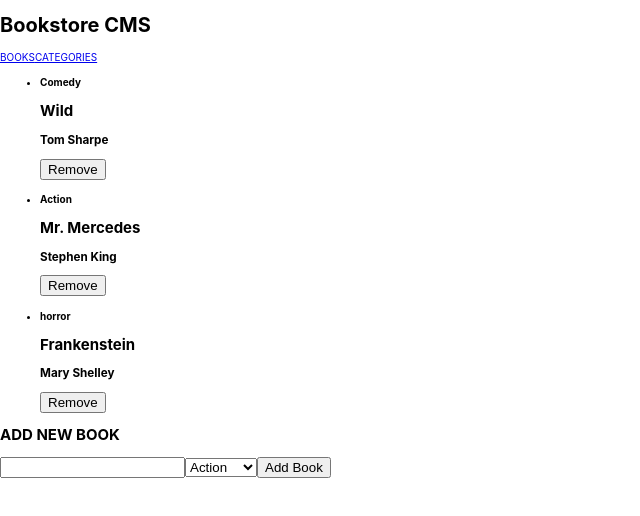
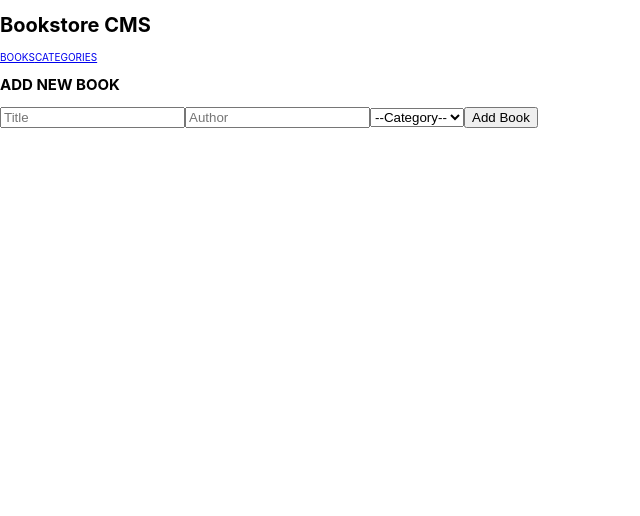
Before and after one commit to fherrerao/Bookstore, a React (Create React App) app: page / in a window 1280 px wide. Shown: the top 516 px of the page, without its empty margins (0-640 px from the left). Built offline with nearby package versions, Linux system fonts and the light colour scheme.

Commit message:
Add new book

```diff
--- a/package.json
+++ b/package.json
@@ -14,6 +14,7 @@
     "redux-devtools-extension": "^2.13.9",
     "redux-logger": "^3.0.6",
     "redux-thunk": "^2.4.1",
+    "uuidv4": "^6.2.12",
     "web-vitals": "^2.1.4"
   },
   "scripts": {
--- a/src/components/AddBook.jsx
+++ b/src/components/AddBook.jsx
@@ -1,21 +1,44 @@
 /* eslint-disable */
+import { useState } from "react";
 import { useDispatch } from "react-redux";
+import { v4 as uuidv4 } from 'uuid';
 import { addBook } from "../redux/books/books";
 
 const AddBook = () => {
   const dispatch = useDispatch();
+
+  const [title, setTitle] = useState('');
+  const [author, setAuthor] = useState('');
+  const [category, setCategory] = useState('');
+
+  const book = {
+    id: uuidv4(),
+    title,
+    author,
+    category
+  }
+
+  const sendBook = (e) => {
+    e.preventDefault();
+    console.log(book);
+    dispatch(addBook(book))
+  }
+
   return (
     <>
       <h2>ADD NEW BOOK</h2>
 
-      <form action="">
-        <input type="text" />
-        <select name="" id="">
-          <option value="">Action</option>
-          <option value="">Terror</option>
-          <option value="">Comedy</option>
+      <form onSubmit={sendBook} action="">
+        <input type="text" placeholder="Title" required onChange={e => setTitle(e.target.value)} />
+        <input type="text" placeholder="Author" required onChange={e => setAuthor(e.target.value)} />
+
+        <select name="categories" id="category" required onChange={e => setCategory(e.target.value)}>
+          <option>--Category--</option>
+          <option value="suspense">Suspense</option>
+          <option value="terror">Terror</option>
+          <option value="comedy">Comedy</option>
         </select>
-        <button type="button" onClick={() => dispatch(addBook('hello'))}>Add Book</button>
+        <button type="submit">Add Book</button>
       </form>
     </>
   )
--- a/src/components/Library.jsx
+++ b/src/components/Library.jsx
@@ -1,30 +1,10 @@
 /* eslint-disable */
-
+import { useSelector } from 'react-redux';
 import Book from './Book';
-// import { useSelector } from 'react-redux';
 
 const Library = () => {
-  const arrBooks = [
-    {
-      id: 1,
-      category: "Comedy",
-      title: "Wild",
-      author: "Tom Sharpe",
-    },
-    {
-      id: 2,
-      category: "Action",
-      title: "Mr. Mercedes",
-      author: "Stephen King",
-    },
-    {
-      id: 3,
-      category: "horror",
-      title: "Frankenstein",
-      author: "Mary Shelley",
-    },
-  ]
-  // const arrBooks = useSelector((book) => book.booksReducer)
+
+  const arrBooks = useSelector((state) => state.booksReducer);
   return (
     <ul>
       {arrBooks.map((item) => (
--- a/src/redux/books/books.js
+++ b/src/redux/books/books.js
@@ -1,5 +1,4 @@
 /* eslint-disable */
-
 const initialState = [];
 const ADD_BOOK = 'bookStore/books/ADD_BOOK';
 const REMOVE_BOOK = 'bookStore/books/REMOVE_BOOK';
--- a/src/redux/configureStore.js
+++ b/src/redux/configureStore.js
@@ -1,5 +1,4 @@
 /* eslint-disable */
-
 import { createStore, combineReducers, applyMiddleware } from 'redux';
 import logger from 'redux-logger';
 import booksReducer from './books/books';
```
Also changed, not shown: 1 other file (tests, documents, lock files or other folders).
